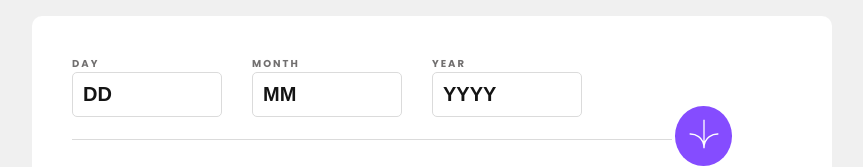
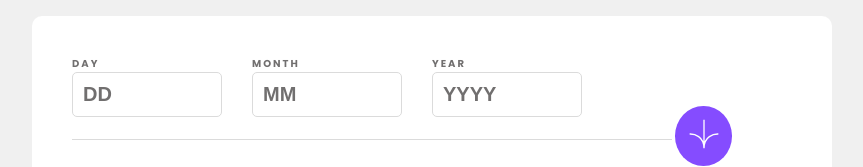
Before and after one commit to BlueElyas/age-calculator, a plain HTML site: page index.html in a window 1280 px wide. Shown: the top 167 px of the page, without its empty margins (208-1071 px from the left). Drawn offline with Linux system fonts and the light colour scheme.

Commit message:
change the color of the placeholder text

```diff
--- a/styles.css
+++ b/styles.css
@@ -100,7 +100,7 @@ input:hover {
 }
 
 input::placeholder {
-    color: hsl(0, 0%, 8%);
+    color: hsl(0, 1%, 44%);
 }
 
 
```
